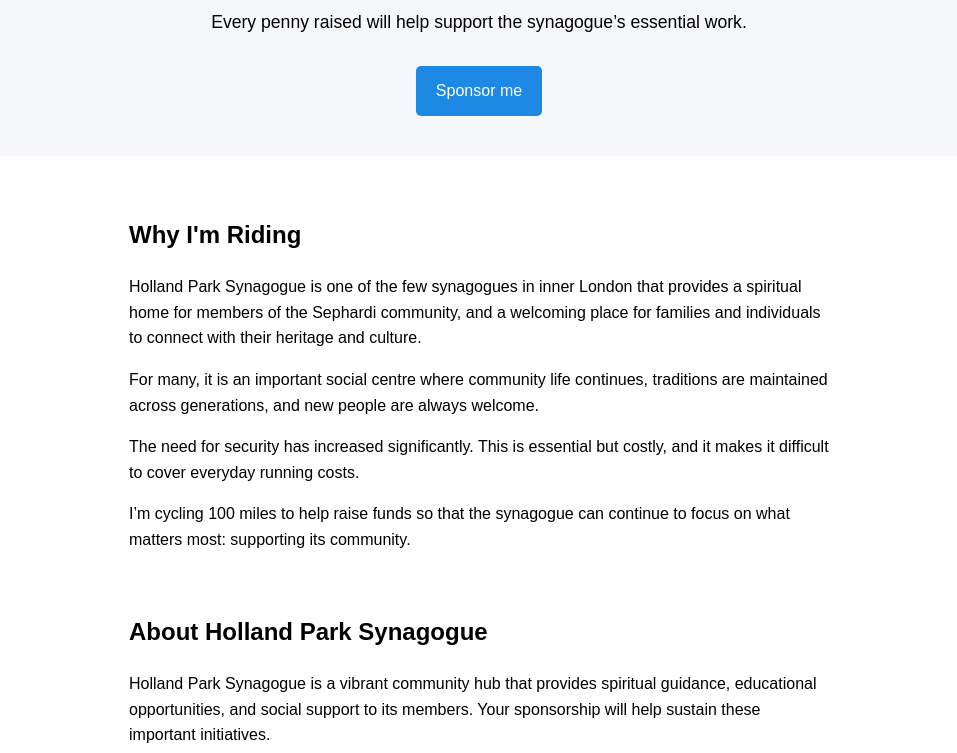
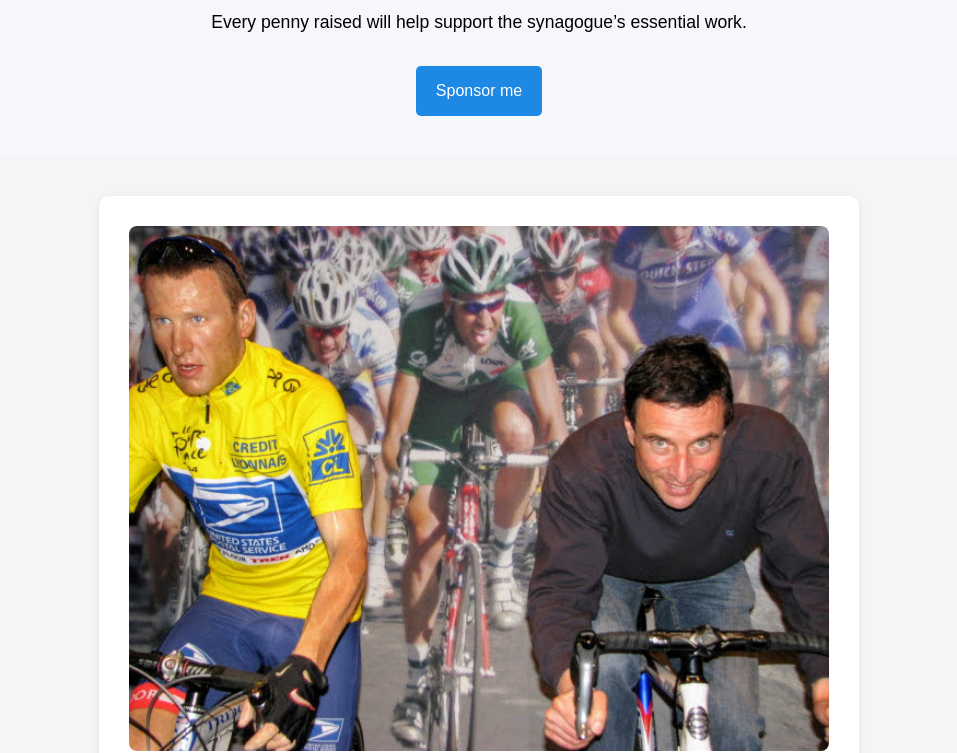
Before and after one commit to CedricLittman/HollandPark, a plain HTML site: page index.html in a window 1280 px wide. Shown: the part 206-959 px from the top of the page, without its empty margins (161-1118 px from the left). Drawn offline with Linux system fonts and the light colour scheme.

Commit message:
Added hero image and tuned css

```diff
--- a/css/styles.css
+++ b/css/styles.css
@@ -38,14 +38,42 @@
   margin: 0;
   font-family: Arial, sans-serif;
   line-height: 1.6;
+  background-color: #f3f5f7;
 }
 
 section {
   max-width: 700px;
-  margin: 60px auto;
-  padding: 0 20px;
+  margin: 40px auto;
+  padding: 30px;
+  border-radius: 10px;
+  background-color: white;
+  box-shadow: 0 2px 8px rgba(0, 0, 0, 0.08);
 }
 
 h2 {
   margin-bottom: 20px;
 }
+
+/*Not using this class for now, but keeping it in case I want to use it later
+.ride-image {
+  max-height: 350px;
+  object-fit: cover;
+  width: 100%;
+  height: auto;
+  border-radius: 8px;
+  border-radius: 20px 0;
+  display: block;
+}
+  */
+
+.hero-image {
+  max-width: 700px;
+  margin: 40px auto;
+}
+
+.hero-image__img {
+  width: 100%;
+  height: auto;
+  border-radius: 8px;
+  display: block;
+}
--- a/index.html
+++ b/index.html
@@ -15,6 +15,13 @@
       <a href="#" class="sponsor-button">Sponsor me</a>
     </header>
     <main>
+      <section class="hero-image">
+        <img
+          src="images/lance.jpg"
+          alt="Me thrashing Lance Armstrong"
+          class="hero-image__img"
+        />
+      </section>
       <section id="why-im-riding">
         <h2>Why I'm Riding</h2>
         <p>
@@ -51,6 +58,11 @@
       </section>
       <section id="the-ride">
         <h2>The Ride</h2>
+        <img
+          src="images/Lance.JPG"
+          alt="Me Racing Lance Armatrong"
+          class="ride-image"
+        />
         <p>
           I’ll be cycling 100 miles in a single ride to raise money for Holland
           Park Synagogue. It’s a long-distance challenge that will take several
```
Also changed, not shown: images/Lance.JPG (added).
